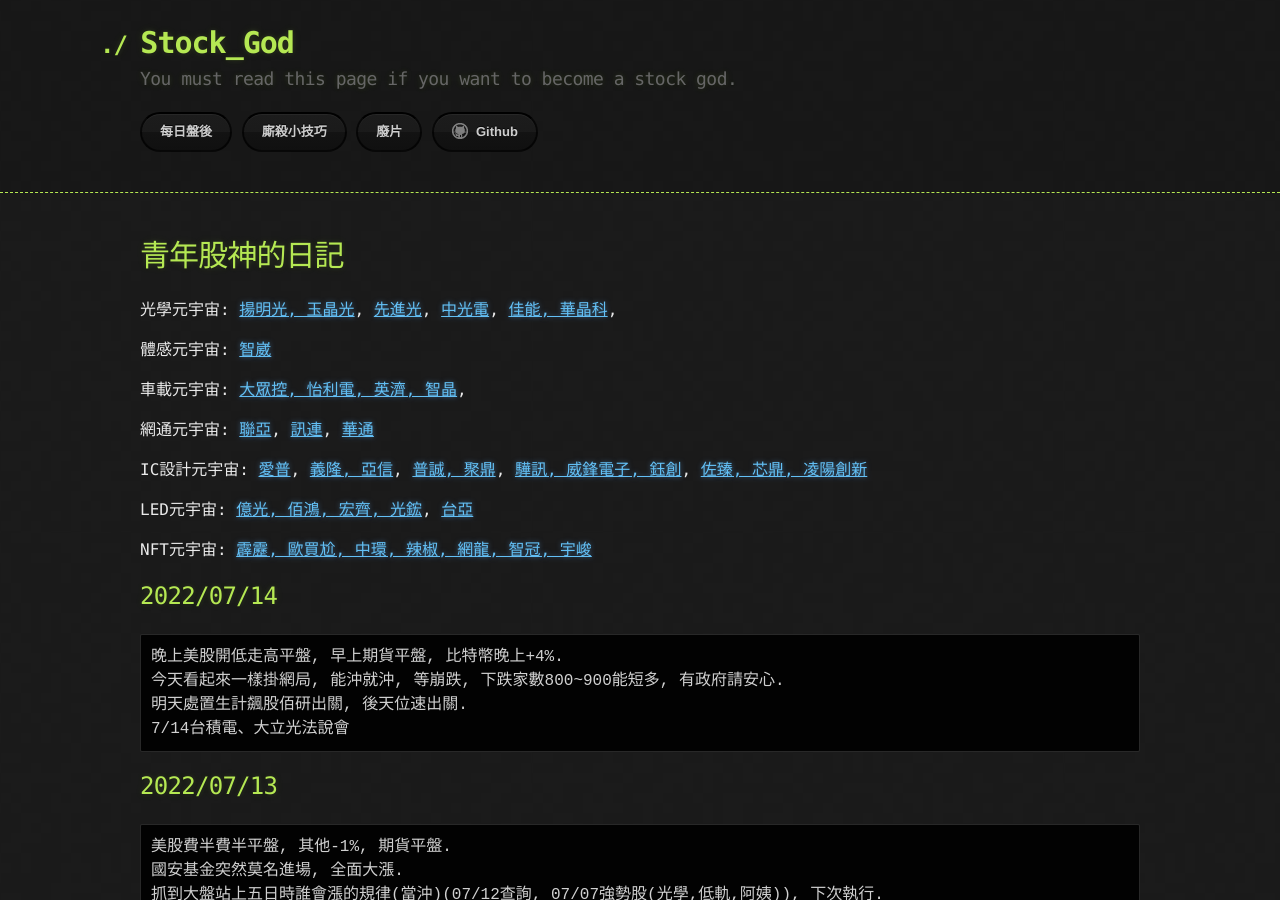
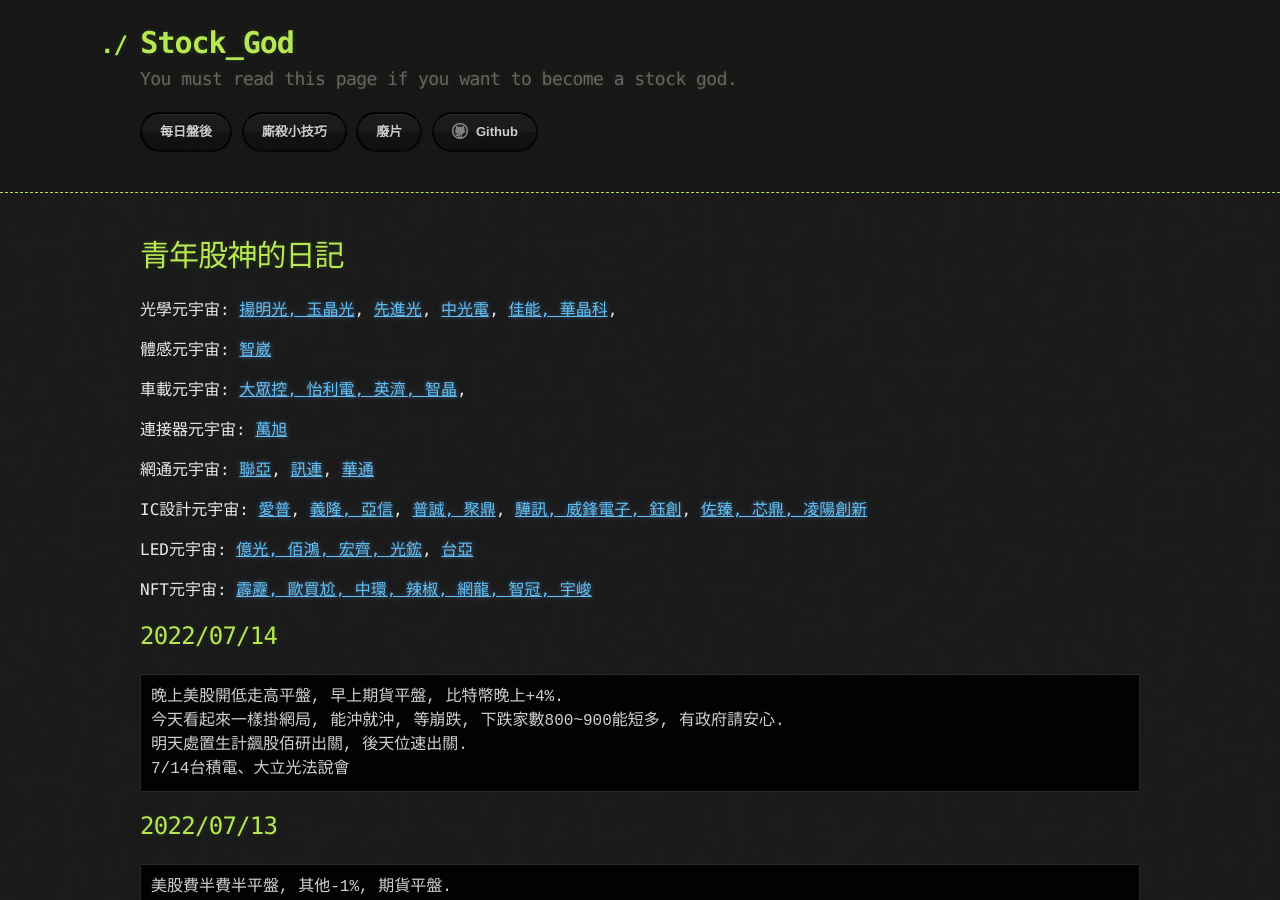
Before and after one commit to lepg5487/Stock_God, a Jekyll site: the page built from index.md, in a window 1280 px wide and 900 px high. Built offline with Jekyll 4.4.1, drawn with Linux system fonts in a browser that asks for light colours; our own code applies the rules of GitHub Pages for plain Markdown files.

Commit message:
Update index.md

```diff
--- a/index.md
+++ b/index.md
@@ -8,6 +8,8 @@ layout: testlayouts
 體感元宇宙: [智崴](https://news.cnyes.com/news/id/4760530?exp=a)
 
 車載元宇宙: [大眾控, 怡利電, 英濟, 智晶](https://news.cnyes.com/news/id/4780092),
+
+連接器元宇宙: [萬旭](https://news.cnyes.com/news/id/4821737)
 
 網通元宇宙: [聯亞](https://news.cnyes.com/news/id/4751268?exp=a), [訊連](https://news.cnyes.com/news/id/4753861?exp=a), [華通](https://news.cnyes.com/news/id/4773276?exp=a)
 
```
